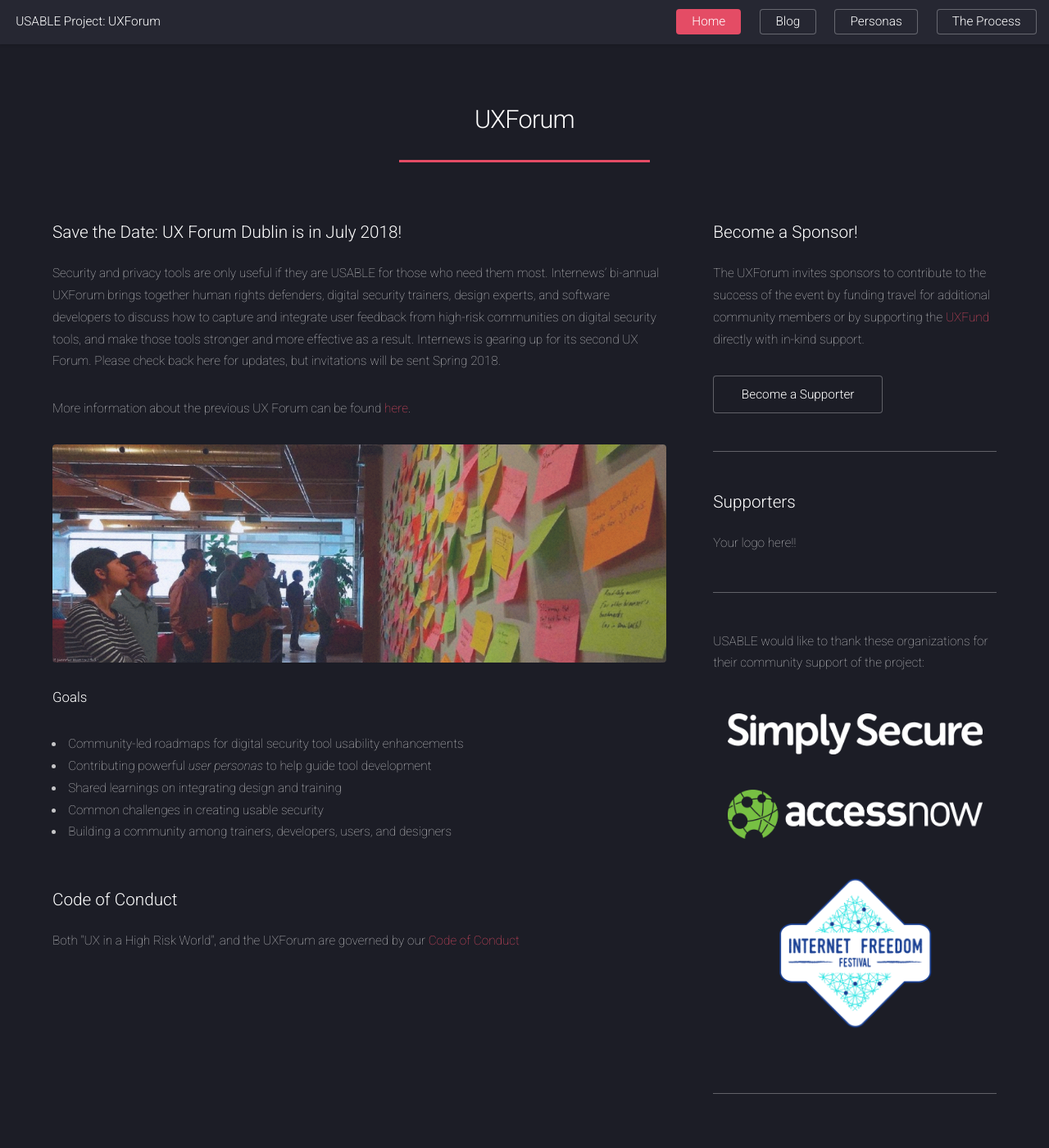
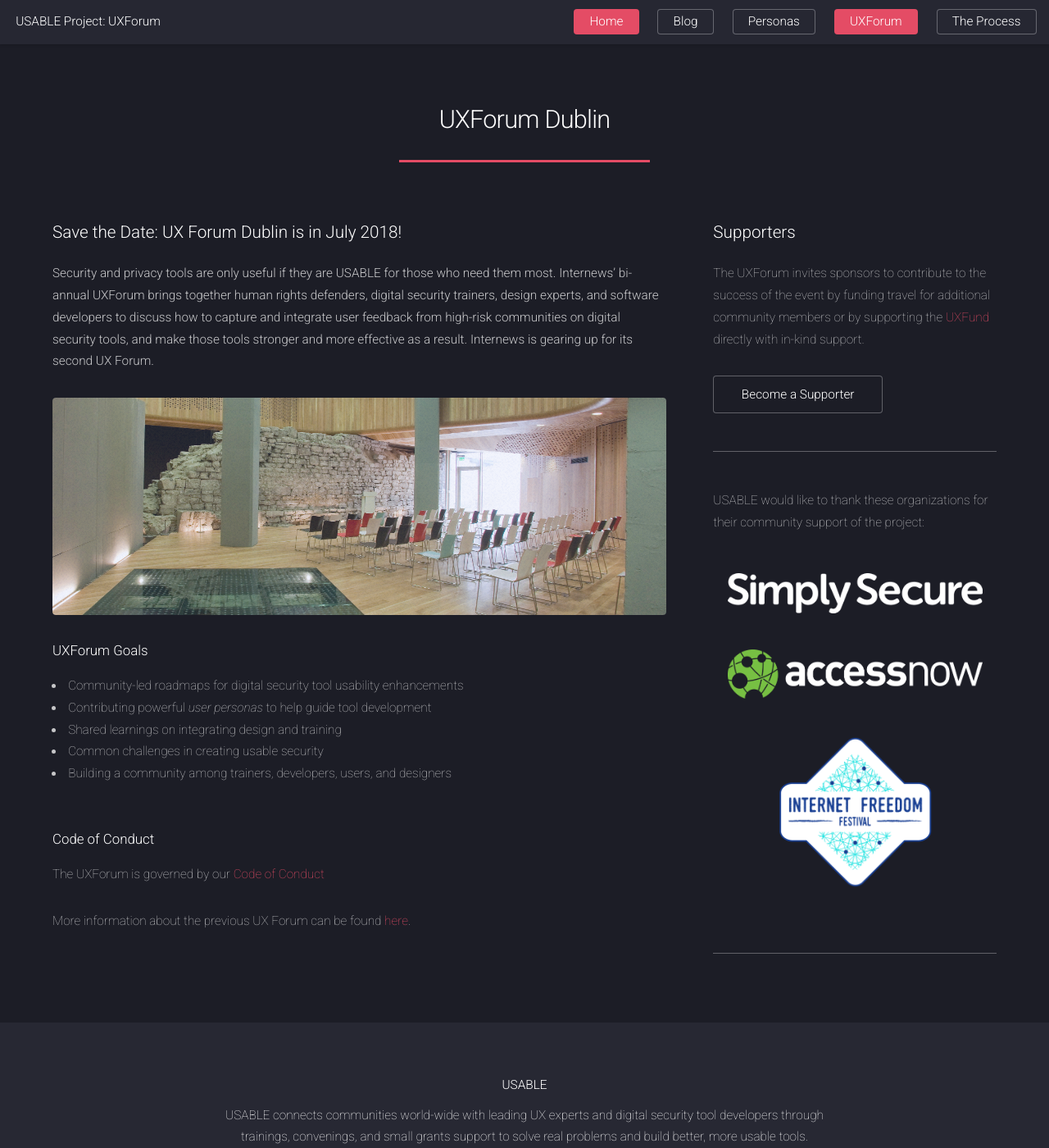
Before and after one commit to OpenInternet/USABLE-website, a Jekyll site: the page built from uxforum-2018.html, in a window 1280 px wide and 1400 px high. Shown: the whole window at 82% size. Built offline with Jekyll 4.4.1, drawn with Linux system fonts in a browser that asks for light colours; comment, search, counter and statistics services are not loaded.

Commit message:
Added venue photo and updated language on uxforum

```diff
--- a/_includes/header.html
+++ b/_includes/header.html
@@ -28,6 +28,7 @@
                 <li><a class="button" href="/personas">USABLE Personas</a></li>
               </ul>
             </li>
+            <li><a class="button special" href="/uxforum">UXForum</a></li>
 
             <li><a class="button" href="/index.html#process">The Process</a>
               <ul>
--- a/uxforum-2018.html
+++ b/uxforum-2018.html
@@ -11,7 +11,7 @@ redirect_from: uxforum-2018.html
 			<div id="main" class="wrapper style1">
 				<div class="container">
 					<header class="major">
-						<h2>UXForum</h2>
+						<h2>UXForum Dublin</h2>
 						<p></p>
 					</header>
 					<div class="row 150%">
@@ -21,13 +21,11 @@ redirect_from: uxforum-2018.html
 								<section id="content">
 
 									<h3>Save the Date: UX Forum Dublin is in July 2018!</h3>
-									<p>Security and privacy tools are only useful if they are USABLE for those who need them most. Internews’ bi-annual UXForum brings together human rights defenders, digital security trainers, design experts, and software developers to discuss how to capture and integrate user feedback from high-risk communities on digital security tools, and make those tools stronger and more effective as a result. Internews is gearing up for its second UX Forum. Please check back here for updates, but invitations will be sent Spring 2018. </p>
+									<p><strong>Security and privacy tools are only useful if they are USABLE for those who need them most. Internews’ bi-annual UXForum brings together human rights defenders, digital security trainers, design experts, and software developers to discuss how to capture and integrate user feedback from high-risk communities on digital security tools, and make those tools stronger and more effective as a result. Internews is gearing up for its second UX Forum. </strong></p>
 
-									<p>More information about the previous UX Forum can be found <a href="https://usable.tools/uxforum-2016.html">here</a>. </p>
-									<p><a href="#" class="image fit"><img src="images/flickr-ccby_Jennifer Morrow_post it concept wall_cropped.jpg" alt="" /></a></p>
+									<p><a href="#" class="image fit"><img src="images/woodquayvenue.jpg" alt="Wood Quay Venue, Dublin" /></a></p>
 
-									<h4>Goals</h4>
-									<p></p>
+									<h4>UXForum Goals</h4>
 									<ul>
 										<li>Community-led roadmaps for digital security tool usability enhancements</li>
 										<li>Contributing powerful <em>user personas</em> to help guide tool development</li>
@@ -36,8 +34,10 @@ redirect_from: uxforum-2018.html
 										<li>Building a community among trainers, developers, users, and designers</li>
 									</ul>
 									<br></br>
-									<h3>Code of Conduct</h3>
-									<p>Both "UX in a High Risk World", and the UXForum are governed by our <a href="/codeofconduct.html">Code of Conduct</a>
+									<h4>Code of Conduct</h4>
+									<p>The UXForum is governed by our <a href="/codeofconduct.html">Code of Conduct</a>
+									<p>More information about the previous UX Forum can be found <a href="https://usable.tools/uxforum-2016.html">here</a>. </p>
+
 																	</section>
 
 						</div>
@@ -46,19 +46,21 @@ redirect_from: uxforum-2018.html
 							<!-- Sidebar -->
 								<section id="sidebar">
 									<section>
-										<h3>Become a Sponsor!</h3>
-										<p>The UXForum invites sponsors to contribute to the success of the event by funding travel for additional community members or by supporting the <a href="uxfund.html">UXFund</a> directly with in-kind support.</p>
-										<footer>
-											<ul class="actions">
-												<li><a href="mailto:sponsor@usable.tools" class="button">Become a Supporter</a></li>
-											</ul>
-										</footer>
-									</section>
+									<h3>Supporters</h3>
+									<p>The UXForum invites sponsors to contribute to the success of the event by funding travel for additional community members or by supporting the <a href="uxfund.html">UXFund</a> directly with in-kind support.</p>
+<!--
 
-							<hr>
-									<section>
-									<h3>Supporters</h3>
-									<p> Your logo here!! </p>
+												<a href="https://facebook.com" target="_blank" class=""><img src="/images/logos/facebook.png" alt="Facebook" width="100%" style="padding: 5%" /></a>
+
+												<a href="https://balsamiq.com" target="_blank" class=""><img src="/images/logos/balsamiq.png" alt="Balsamiq" width="100%" style="padding: 5%" /></a>
+
+-->
+
+									<footer>
+										<ul class="actions">
+											<li><a href="mailto:sponsor@usable.tools" class="button">Become a Supporter</a></li>
+										</ul>
+									</footer>
 								</section>
 							</hr>
 
```
Also changed, not shown: images/woodquayvenue.jpg (added).
